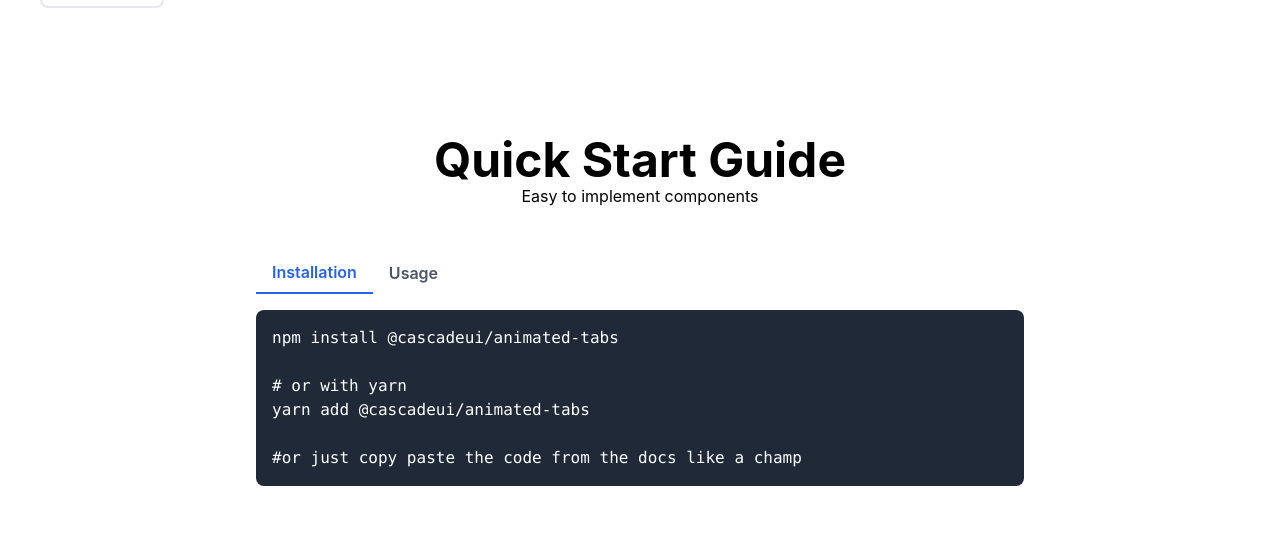
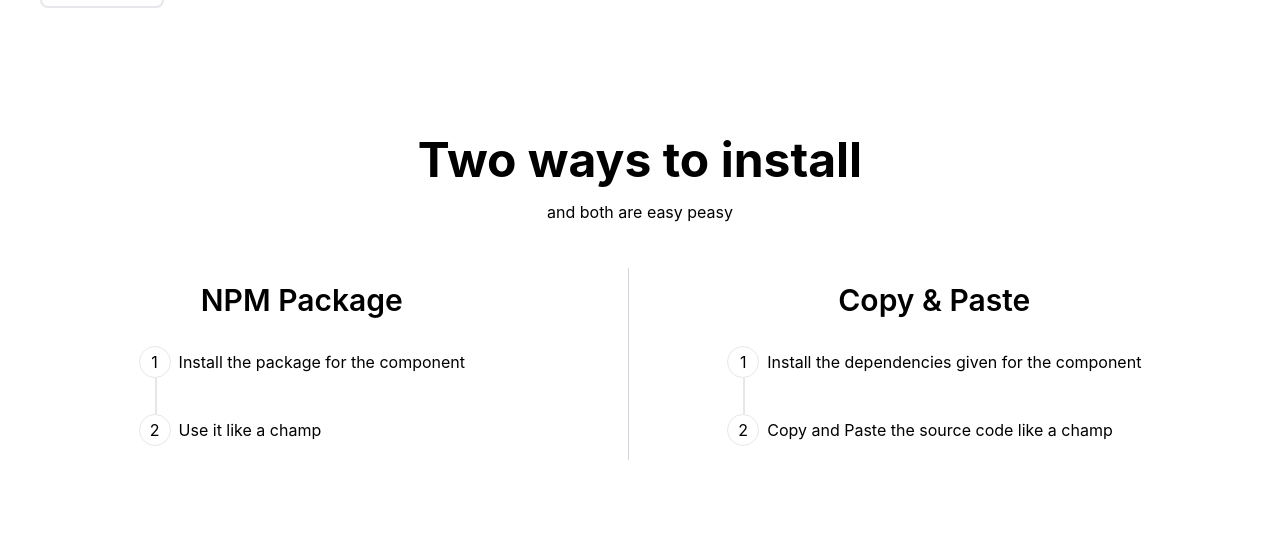
Before and after one commit to Rohit-00/CascadeUI, a React (Vite) app: page / in a window 1280 px wide. Shown: the part 412-952 px from the top of the page. Built offline with nearby package versions, Linux system fonts and the light colour scheme.

Commit message:
added use component

```diff
--- a/src/components/code.tsx
+++ b/src/components/code.tsx
@@ -4,8 +4,8 @@
   return (
     <div className="mt-16 ">
       <div className="sm:text-5xl font-bold text-3xl text-center mb-11">Reusable Components</div>
-      <div className="mt-5 flex sm:flex-row flex-col justify-evenly items-center">
-      <div className="h-[25rem] sm:w-[32rem] bg-slate-800 px-5">
+      <div className="mt-5 flex sm:flex-row flex-col justify-evenly items-center gap-4">
+      <div className="h-[25rem] sm:w-[32rem] bg-slate-800 px-2">
         <div className="flex flex-row gap-2 pt-4">
             <div className="h-5 w-5 rounded-full bg-red-500"/>
             <div className="h-5 w-5 rounded-full bg-yellow-500"/>
--- a/src/components/steps.tsx
+++ b/src/components/steps.tsx
@@ -23,7 +23,7 @@
   };
 
   return (
-    <section className="py-16 mt-16">
+    <section className="py-16 mt-11">
       <div className="container mx-auto px-6">
         <h2 className="text-3xl sm:text-5xl font-bold text-center">Quick Start Guide</h2>
         <div className="text-center font-base mb-11">Easy to implement components</div>
--- /dev/null
+++ b/src/components/use.tsx
@@ -0,0 +1,48 @@
+function Use() {
+  return (
+    <section className="sm:py-16 mt-16 hidden sm:block">
+    <div className="container mx-auto px-6 ">
+      <h2 className="text-3xl sm:text-5xl font-bold text-center">Two ways to install</h2>
+      <div className="font-base mb-11 text-center mt-4">and both are easy peasy</div>
+      </div>
+      <div className='flex flex-row justify-evenly items-center'>
+      <div className="flex flex-col items-center">
+      <div className='sm:text-3xl font-semibold'>NPM Package</div>
+
+    <div className="">
+    <div className="flex flex-row items-center gap-2 mt-7">
+    <div className="border w-8 h-8 justify-center items-center flex rounded-full">1</div>
+    <div >Install the package for the component</div>
+
+    </div>
+    <div className="border h-9 w-0 ml-4"></div>
+    <div className="flex flex-row items-center gap-2 ">
+    <div className="border w-8 h-8 justify-center items-center flex rounded-full">2</div>
+    <div >Use it like a champ</div>
+    </div>
+    </div>
+    </div>
+
+      <div className="border-r h-48 border-gray-300 sm:ml-16"></div>
+      <div className="flex flex-col items-center">
+      <div className='sm:text-3xl font-semibold'>Copy & Paste</div>
+
+    <div className="">
+    <div className="flex flex-row items-center gap-2 mt-7">
+    <div className="border w-8 h-8 justify-center items-center flex rounded-full">1</div>
+    <div >Install the dependencies given for the component</div>
+
+    </div>
+    <div className="border h-9 w-0 ml-4"></div>
+    <div className="flex flex-row items-center gap-2 ">
+    <div className="border w-8 h-8 justify-center items-center flex rounded-full">2</div>
+    <div >Copy and Paste the source code like a champ</div>
+    </div>
+    </div>
+    </div>
+      </div>
+      </section>
+  )
+}
+
+export default Use
--- a/src/pages/home.tsx
+++ b/src/pages/home.tsx
@@ -3,6 +3,7 @@
 import Steps from '../components/steps';
 import Code from '../components/code';
 import Components from '../components/components';
+import Use from '../components/use';
 
 
 const HomePage = () => {
@@ -10,10 +11,10 @@
     <>
    <div>
     <Hero/>
-
-<Steps/>
-<Code/>
-<Components/>
+    <Use/>
+    <Steps/>
+    <Code/>
+    <Components/>
 
     </div>
     </>
```
